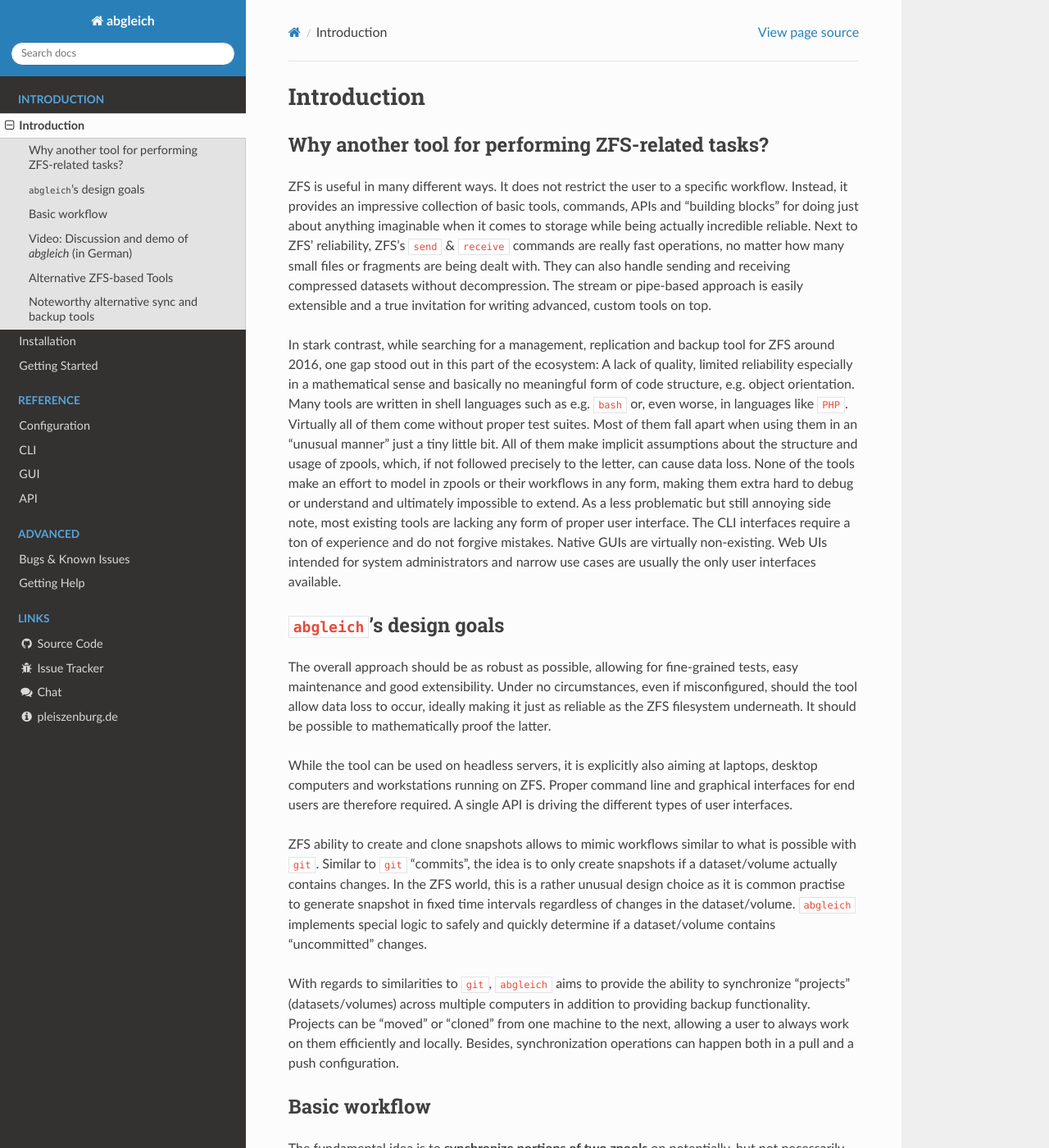
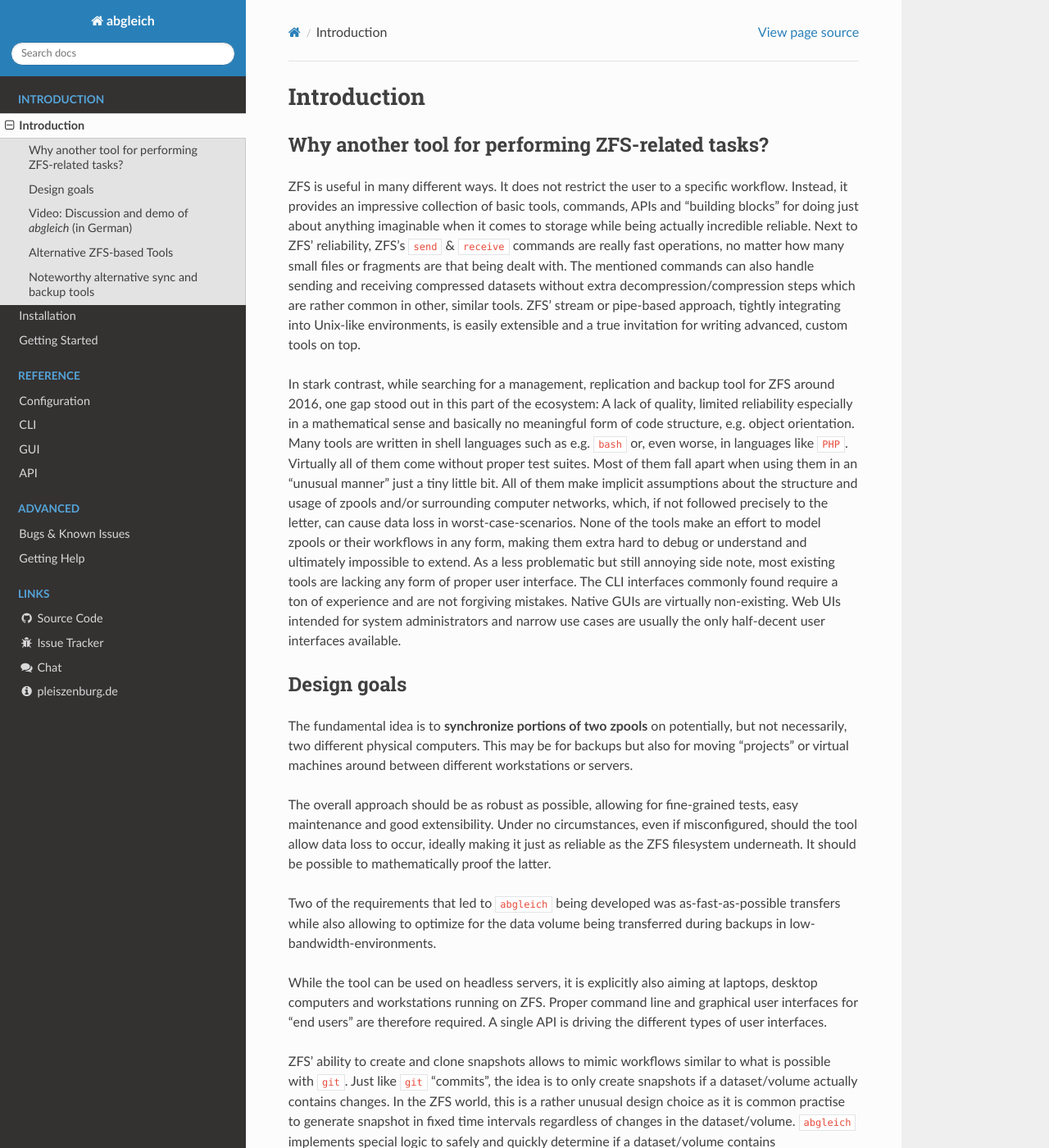
Before and after one commit to pleiszenburg/abgleich, a Sphinx documentation site: the page built from docs/source/introduction.rst, in a window 1280 px wide and 1400 px high. Shown: the whole window at 82% size. Built offline with Sphinx 7.4.7 and the Read the Docs theme 2.0.0, drawn with Linux system fonts in a browser that asks for light colours; some of the changed text lies outside the part shown.

Commit message:
fixes and links

```diff
--- a/docs/source/introduction.rst
+++ b/docs/source/introduction.rst
@@ -5,30 +5,26 @@
 Why another tool for performing ZFS-related tasks?
 --------------------------------------------------
 
-ZFS is useful in many different ways. It does not restrict the user to a specific workflow. Instead, it provides an impressive collection of basic tools, commands, APIs and "building blocks" for doing just about anything imaginable when it comes to storage while being actually incredible reliable. Next to ZFS' reliability, ZFS's ``send`` & ``receive`` commands are really fast operations, no matter how many small files or fragments are being dealt with. They can also handle sending and receiving compressed datasets without decompression. The stream or pipe-based approach is easily extensible and a true invitation for writing advanced, custom tools on top.
+ZFS is useful in many different ways. It does not restrict the user to a specific workflow. Instead, it provides an impressive collection of basic tools, commands, APIs and "building blocks" for doing just about anything imaginable when it comes to storage while being actually incredible reliable. Next to ZFS' reliability, ZFS's ``send`` & ``receive`` commands are really fast operations, no matter how many small files or fragments are that being dealt with. The mentioned commands can also handle sending and receiving compressed datasets without extra decompression/compression steps which are rather common in other, similar tools. ZFS' stream or pipe-based approach, tightly integrating into Unix-like environments, is easily extensible and a true invitation for writing advanced, custom tools on top.
 
-In stark contrast, while searching for a management, replication and backup tool for ZFS around 2016, one gap stood out in this part of the ecosystem: A lack of quality, limited reliability especially in a mathematical sense and basically no meaningful form of code structure, e.g. object orientation. Many tools are written in shell languages such as e.g. ``bash`` or, even worse, in languages like ``PHP``. Virtually all of them come without proper test suites. Most of them fall apart when using them in an "unusual manner" just a tiny little bit. All of them make implicit assumptions about the structure and usage of zpools, which, if not followed precisely to the letter, can cause data loss. None of the tools make an effort to model in zpools or their workflows in any form, making them extra hard to debug or understand and ultimately impossible to extend. As a less problematic but still annoying side note, most existing tools are lacking any form of proper user interface. The CLI interfaces require a ton of experience and do not forgive mistakes. Native GUIs are virtually non-existing. Web UIs intended for system administrators and narrow use cases are usually the only user interfaces available.
+In stark contrast, while searching for a management, replication and backup tool for ZFS around 2016, one gap stood out in this part of the ecosystem: A lack of quality, limited reliability especially in a mathematical sense and basically no meaningful form of code structure, e.g. object orientation. Many tools are written in shell languages such as e.g. ``bash`` or, even worse, in languages like ``PHP``. Virtually all of them come without proper test suites. Most of them fall apart when using them in an "unusual manner" just a tiny little bit. All of them make implicit assumptions about the structure and usage of zpools and/or surrounding computer networks, which, if not followed precisely to the letter, can cause data loss in worst-case-scenarios. None of the tools make an effort to model zpools or their workflows in any form, making them extra hard to debug or understand and ultimately impossible to extend. As a less problematic but still annoying side note, most existing tools are lacking any form of proper user interface. The CLI interfaces commonly found require a ton of experience and are not forgiving mistakes. Native GUIs are virtually non-existing. Web UIs intended for system administrators and narrow use cases are usually the only half-decent user interfaces available.
 
 
-``abgleich``'s design goals
----------------------------
+Design goals
+------------
+
+The fundamental idea is to **synchronize portions of two zpools** on potentially, but not necessarily, two different physical computers. This may be for backups but also for moving "projects" or virtual machines around between different workstations or servers.
 
 The overall approach should be as robust as possible, allowing for fine-grained tests, easy maintenance and good extensibility. Under no circumstances, even if misconfigured, should the tool allow data loss to occur, ideally making it just as reliable as the ZFS filesystem underneath. It should be possible to mathematically proof the latter.
 
-While the tool can be used on headless servers, it is explicitly also aiming at laptops, desktop computers and workstations running on ZFS. Proper command line and graphical interfaces for end users are therefore required. A single API is driving the different types of user interfaces.
+Two of the requirements that led to ``abgleich`` being developed was as-fast-as-possible transfers while also allowing to optimize for the data volume being transferred during backups in low-bandwidth-environments.
 
-ZFS ability to create and clone snapshots allows to mimic workflows similar to what is possible with ``git``. Similar to ``git`` "commits", the idea is to only create snapshots if a dataset/volume actually contains changes. In the ZFS world, this is a rather unusual design choice as it is common practise to generate snapshot in fixed time intervals regardless of changes in the dataset/volume. ``abgleich`` implements special logic to safely and quickly determine if a dataset/volume contains "uncommitted" changes.
+While the tool can be used on headless servers, it is explicitly also aiming at laptops, desktop computers and workstations running on ZFS. Proper command line and graphical user interfaces for "end users" are therefore required. A single API is driving the different types of user interfaces.
+
+ZFS' ability to create and clone snapshots allows to mimic workflows similar to what is possible with ``git``. Just like ``git`` "commits", the idea is to only create snapshots if a dataset/volume actually contains changes. In the ZFS world, this is a rather unusual design choice as it is common practise to generate snapshot in fixed time intervals regardless of changes in the dataset/volume. ``abgleich`` implements special logic to safely and quickly determine if a dataset/volume contains "uncommitted" changes.
 
 With regards to similarities to ``git``, ``abgleich`` aims to provide the ability to synchronize "projects" (datasets/volumes) across multiple computers in addition to providing backup functionality. Projects can be "moved" or "cloned" from one machine to the next, allowing a user to always work on them efficiently and locally. Besides, synchronization operations can happen both in a pull and a push configuration.
 
-Basic workflow
---------------
-
-The fundamental idea is to **synchronize portions of two zpools** on potentially, but not necessarily, two different physical computers. The first one is called the ``source``, the second one is called the ``target``. A **typical workflow has three steps**:
-
-1) **snap**: Creating snapshots on the ``source`` side for datasets/volumes containing changes since last snapshot.
-2) **backup**: Copying those snapshots currently not present on the ``target`` from the ``source`` to the ``target``.
-3) **cleanup**: Removing all but the last ``n`` snapshots per dataset/volume on the ``source`` side. Optionally also remove all but the last ``m`` snapshots from the ``target`` side which do not overlap with snapshots on the ``source`` side.
 
 Video: Discussion and demo of `abgleich` (in German)
 ----------------------------------------------------
@@ -36,6 +32,7 @@
 A discussion and "live" demo of ``abgleich`` (in German) can be found `here`_.
 
 .. _here: https://www.youtube.com/watch?v=BjZJmoHnK3Q
+
 
 Alternative ZFS-based Tools
 ---------------------------
@@ -48,16 +45,23 @@
 Noteworthy alternative sync and backup tools
 --------------------------------------------
 
-It has been attempted to build similar tools on top of `BTRFS`_, which, as of writing, did not take of as much as initially expected. Noteworthy examples include `btrfs-sxbackup`_ and `btrbk`_.
+It has been attempted to build similar tools on top of `BTRFS`_, which did not take of as much as initially expected despite being seen as a better or purer version of ZFS, i.e. less licensing issues. Noteworthy examples include `btrfs-sxbackup`_ and `btrbk`_.
 
 .. _BTRFS: https://btrfs.wiki.kernel.org/index.php/Main_Page
 .. _btrfs-sxbackup: https://github.com/masc3d/btrfs-sxbackup
 .. _btrbk: https://github.com/digint/btrbk
 
-Besides, there is a rather mature family of similar tools based on `rsync`_, which (only) suffer from the significant performance overhead of having to go through all of the filesystem's layers where ZFS-based tools in comparison can operate on a rather low block-level.
+Besides, there is a rather mature family of similar tools based on `rsync`_, which primarely suffer from the significant performance overhead of having to go through all of the filesystem's layers where ZFS-based tools in comparison can operate on a rather low block-level.
 
 .. _rsync: https://en.wikipedia.org/wiki/Rsync
 
-Although ``git`` itself is not intended to manage large binary files or simply very high numbers of files at once, it can be extended with plugins such as `git-lfs`_ to provide capabilities very similar to ``abgleich``. Unfortunately, any ``git``-based approach will suffer from filesystem-overhead just like ``rsync``, next to other issues.
+Another noteworthy example offering similar capabilities but operating on top of the filesystem as well is `Borg`_.
+
+.. _Borg: https://www.borgbackup.org/
+
+Although ``git`` itself is not intended to manage large binary files or simply very high numbers of files at once, it can be extended with plugins such as `git-lfs`_ to provide capabilities very similar to ``abgleich``. Unfortunately, any ``git``-based approach will suffer from filesystem-overhead just like ``rsync``, next to other issues. Other approaches based on ``git`` have been developed by Microsoft for dealing with very large mono-repos. Examples include `VFS for Git`_ (first generation, abandoned), `Scalar`_ (second generation, abandoned) and `microsoft/git`_ (third and current generation).
 
 .. _git-lfs: https://git-lfs.github.com/
+.. _VFS for Git: https://github.com/microsoft/VFSForGit
+.. _Scalar: https://github.com/microsoft/scalar
+.. _microsoft/git: https://github.com/microsoft/git
```
